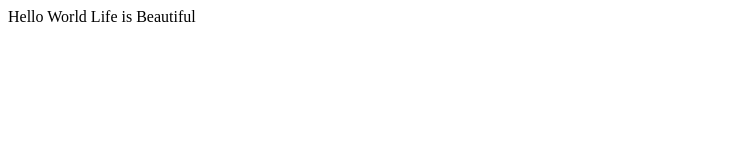
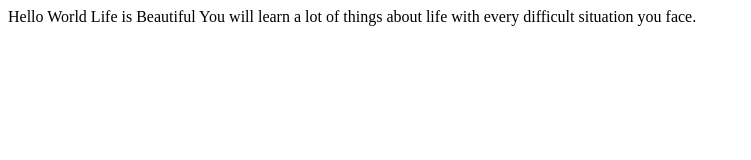
Before and after one commit to Puneeth95-prog/demo_repo2, a plain HTML site: page index.html in a window 1280 px wide. Shown: the whole page, without its empty margins (0-751 px from the left). Drawn offline with Linux system fonts and the light colour scheme.

Commit message:
Update index.html

```diff
--- a/index.html
+++ b/index.html
@@ -9,6 +9,7 @@
     <div>
         Hello World
         Life is Beautiful
+        You will learn a lot of things about life with every difficult situation you face.
     </div>
 </body>
 </html>
```
